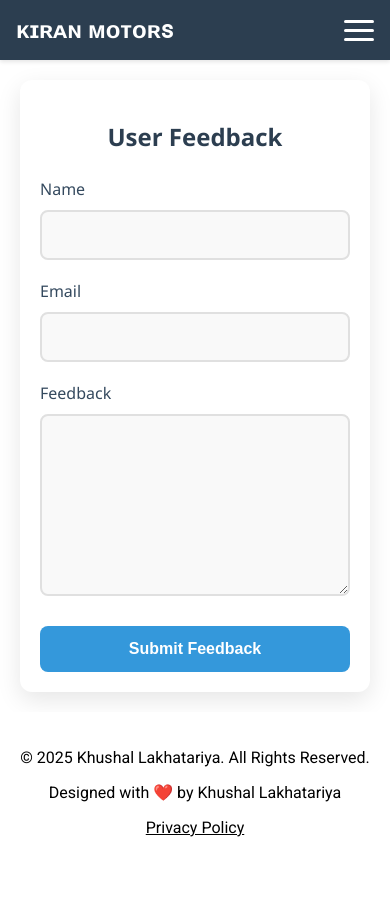
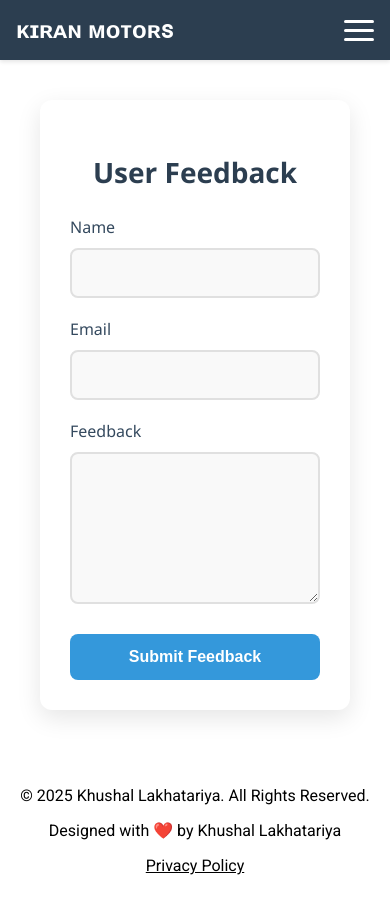
Before and after one commit to khushallakhtariya/Angular, an Angular app in the folder practice-app/: page /user-feedback in a window 390 px wide. Before the commit the page ends 873 px from the top, so only its background shows below. Built offline with nearby package versions, Linux system fonts and the light colour scheme.

Commit message:
feat: Enhance user feedback component with form validation, submission handling, and styling improvements

```diff
--- a/practice-app/src/app/user-riew/user-riew.component.css
+++ b/practice-app/src/app/user-riew/user-riew.component.css
@@ -120,3 +120,159 @@
     font-size: 16px;
     margin: 10px 0;
   }
+
+  /* Wrapper to hold form and review side by side */
+.feedback-wrapper {
+  display: flex;
+  flex-wrap: wrap;
+  gap: 30px;
+  margin: 40px;
+}
+
+/* Feedback Form Container */
+.feedback-container {
+  flex: 1 1 40%;
+  background-color: #ffffff;
+  padding: 30px;
+  border-radius: 12px;
+  box-shadow: 0 8px 24px rgba(0, 0, 0, 0.1);
+  font-family: 'Segoe UI', Tahoma, Geneva, Verdana, sans-serif;
+}
+
+/* Form Title */
+.feedback-container h2 {
+  color: #2c3e50;
+  text-align: center;
+  margin-bottom: 25px;
+  font-size: 28px;
+  font-weight: 600;
+}
+
+/* Form layout */
+.feedback-container form {
+  display: flex;
+  flex-direction: column;
+  gap: 20px;
+}
+
+/* Labels */
+.feedback-container label {
+  font-size: 16px;
+  color: #34495e;
+  font-weight: 500;
+}
+
+/* Input & Textarea fields */
+.feedback-container input,
+.feedback-container textarea {
+  padding: 14px;
+  border: 2px solid #e0e0e0;
+  border-radius: 8px;
+  font-size: 16px;
+  background-color: #f9f9f9;
+  transition: all 0.3s ease;
+}
+
+.feedback-container input:focus,
+.feedback-container textarea:focus {
+  border-color: #3498db;
+  outline: none;
+  background-color: #ffffff;
+  box-shadow: 0 0 0 3px rgba(52, 152, 219, 0.2);
+}
+
+.feedback-container textarea {
+  min-height: 120px;
+  resize: vertical;
+}
+
+/* Submit Button */
+.feedback-container button {
+  background-color: #3498db;
+  color: white;
+  border: none;
+  padding: 14px;
+  border-radius: 8px;
+  font-size: 16px;
+  font-weight: 600;
+  cursor: pointer;
+  transition: all 0.3s ease;
+}
+
+.feedback-container button:hover {
+  background-color: #2980b9;
+  transform: translateY(-2px);
+}
+
+.feedback-container button:active {
+  transform: translateY(0);
+}
+
+/* Feedback Message */
+.feedback-container p {
+  text-align: center;
+  color: green;
+  font-weight: 500;
+  margin-top: 10px;
+}
+
+/* Submitted Review Display */
+.review-display {
+  flex: 1 1 55%;
+  background-color: #f8f8f8;
+  padding: 30px;
+  border-radius: 12px;
+  box-shadow: 0 4px 16px rgba(0, 0, 0, 0.05);
+  font-family: 'Segoe UI', Tahoma, Geneva, Verdana, sans-serif;
+}
+
+.review-display h2 {
+  color: #2c3e50;
+  margin-bottom: 20px;
+  font-size: 24px;
+}
+
+.review-display p {
+  font-size: 16px;
+  color: #333;
+  margin: 8px 0;
+}
+
+
+/* delete-btn sytyle*/
+.delete-div {
+  display: flex;
+  justify-content: center;
+  align-items: center;
+  margin-bottom: 25px;
+}
+
+.delete-btn {
+  background-color: white;
+  padding: 10px 20px;
+  border: none;
+  /* color: red; */
+  font-weight: bold;
+  border-radius: 5px;
+  cursor: pointer;
+  transition: background-color 0.3s, color 0.3s;
+}
+
+.delete-btn:hover {
+  background-color: red;
+  color: white;
+}
+
+
+/* Responsive Design */
+@media (max-width: 768px) {
+  .feedback-wrapper {
+    flex-direction: column;
+    margin: 20px;
+  }
+
+  .feedback-container,
+  .review-display {
+    flex: 1 1 100%;
+  }
+}
--- a/practice-app/src/app/user-riew/user-riew.component.html
+++ b/practice-app/src/app/user-riew/user-riew.component.html
@@ -1,16 +1,37 @@
-<div class="feedback-container">
+<div class="feedback-wrapper">
+
+  <div class="feedback-container">
     <h2>User Feedback</h2>
-    <form >
-      <label >Name</label>
-      <input type="text" required>
+    <form (submit)="SubmitBtn(); $event.preventDefault();">
+      <label>Name</label>
+      <input type="text" [(ngModel)]="name" name="name" required />
 
-      <label >Email</label>
-      <input type="email"required>
+      <label>Email</label>
+      <input type="email" [(ngModel)]="email" name="email" required />
 
-      <label >Feedback</label>
-      <textarea ></textarea>
+      <label>Feedback</label>
+      <textarea [(ngModel)]="feedback" name="feedback" required></textarea>
 
-      <button (click)="SubmitBtn()">Submit Feedback</button>
+      <button type="submit">Submit Feedback</button>
+
       <p *ngIf="message">{{ message }}</p>
     </form>
   </div>
+
+  <div class="review-display" *ngIf="feedbackList.length">
+    <h2>Submitted Feedback</h2>
+
+    <div *ngFor="let fb of feedbackList; let i = index" class="feedback-item">
+      <p><strong>Name:</strong> {{ fb.name }}</p>
+      <p><strong>Email:</strong> {{ fb.email }}</p>
+      <p><strong>Feedback:</strong> {{ fb.feedback }}</p>
+
+      <div class="delete-div">
+        <button class="delete-btn" (click)="delete(i)">
+          <i class="material-icons">delete</i>
+        </button>
+      </div>
+    </div>
+  </div>
+
+</div>
--- a/practice-app/src/app/user-riew/user-riew.component.ts
+++ b/practice-app/src/app/user-riew/user-riew.component.ts
@@ -1,22 +1,86 @@
 import { CommonModule } from '@angular/common';
-import { Component } from '@angular/core';
+import { Component, OnInit } from '@angular/core';
+import { FormsModule } from '@angular/forms';
+
+interface Feedback {
+  name: string;
+  email: string;
+  feedback: string;
+}
 
 @Component({
-  selector: 'app-user-riew',
-  imports: [CommonModule],
+  selector: 'app-user-review',
+  standalone: true,
+  imports: [CommonModule, FormsModule],
   templateUrl: './user-riew.component.html',
   styleUrl: './user-riew.component.css'
 })
-export class UserRiewComponent {
-  message: string | undefined;
-  SubmitBtn() {
-    this.message = 'Feedback Submitted!';
-    setTimeout(() => {
-      this.message = '';
-    }, 3000);
+export class UserRiewComponent implements OnInit {
+  name: string = '';
+  email: string = '';
+  feedback: string = '';
+  message: string = '';
+  feedbackList: Feedback[] = [];
+
+  ngOnInit(): void {
+    const savedFeedbacks = localStorage.getItem('userFeedbacks');
+    if (savedFeedbacks) {
+      this.feedbackList = JSON.parse(savedFeedbacks);
+    }
   }
 
+  SubmitBtn() {
+    if (this.name && this.email && this.feedback) {
+      const newFeedback: Feedback = {
+        name: this.name,
+        email: this.email,
+        feedback: this.feedback
+      };
+
+      this.feedbackList.push(newFeedback);
+      localStorage.setItem('userFeedbacks', JSON.stringify(this.feedbackList));
+
+      this.message = 'Feedback Submitted!';
+      setTimeout(() => this.message = '', 3000);
+
+      // Reset input fields
+      this.name = '';
+      this.email = '';
+      this.feedback = '';
+    }
+  }
+
+  delete(index: number): void {
+    this.feedbackList.splice(index, 1);
+    localStorage.setItem('userFeedbacks', JSON.stringify(this.feedbackList));
+    this.message = 'Feedback deleted!';
+    setTimeout(() => this.message = '', 2000);
+  }
 }
+
+
+
+
+
+// import { CommonModule } from '@angular/common';
+// import { Component } from '@angular/core';
+
+// @Component({
+//   selector: 'app-user-riew',
+//   imports: [CommonModule],
+//   templateUrl: './user-riew.component.html',
+//   styleUrl: './user-riew.component.css'
+// })
+// export class UserRiewComponent {
+//   message: string | undefined;
+//   SubmitBtn() {
+//     this.message = 'Feedback Submitted!';
+//     setTimeout(() => {
+//       this.message = '';
+//     }, 3000);
+//   }
+
+// }
 
 // defaultReviews = [
 //   { name: 'Alice', email: 'alice@example.com', feedback: 'Great service!' },
--- a/practice-app/src/index.html
+++ b/practice-app/src/index.html
@@ -19,7 +19,7 @@
   <!-- Material Symbols Outlined (Optional) -->
   <link href="https://fonts.googleapis.com/css2?family=Material+Symbols+Outlined" rel="stylesheet" />
 </head>
-<body>
+<body class="mat-typography">
   <app-root></app-root>
 </body>
 </html>
```
Also changed, not shown: practice-app/package.json (line endings or trailing spaces).
